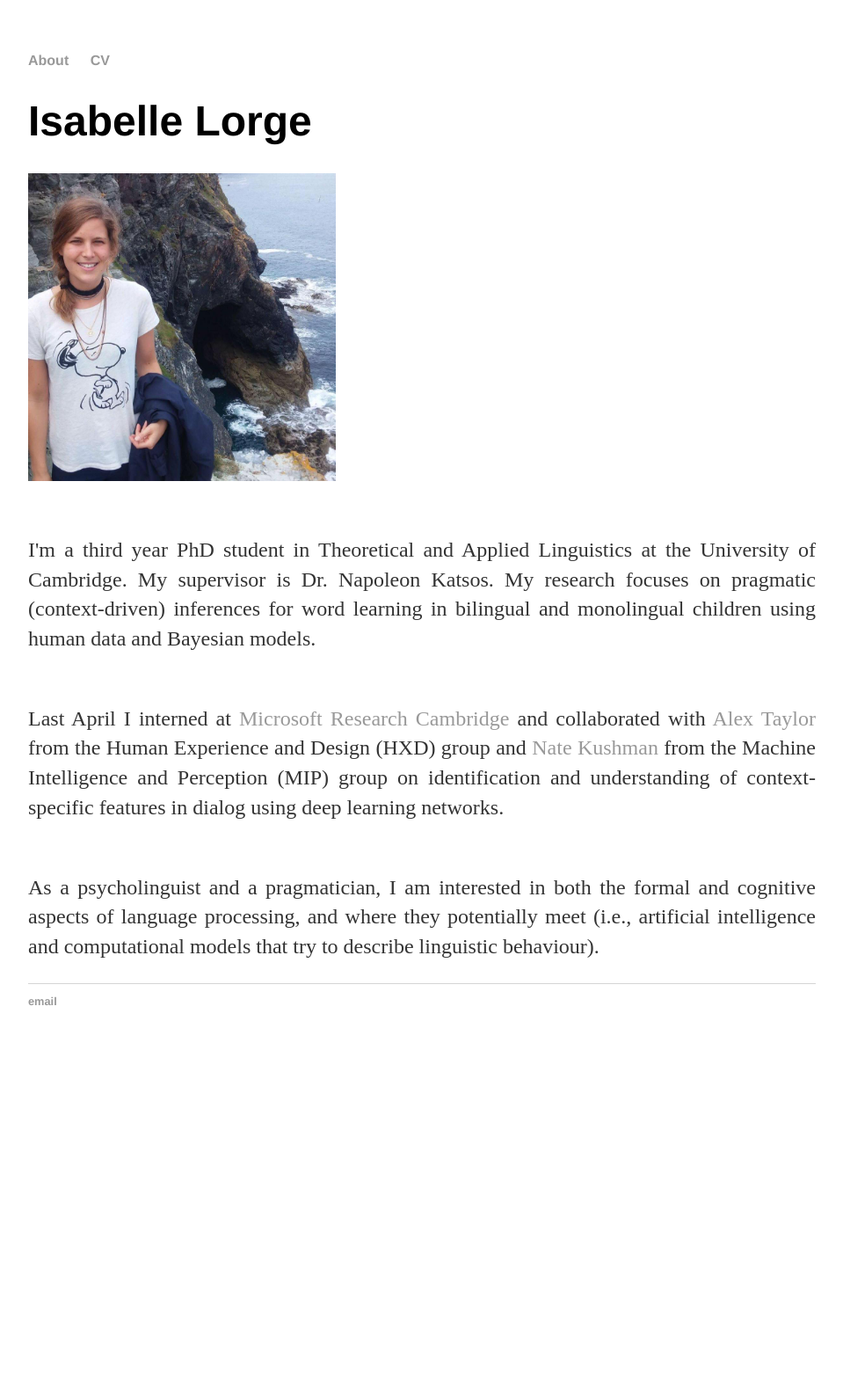
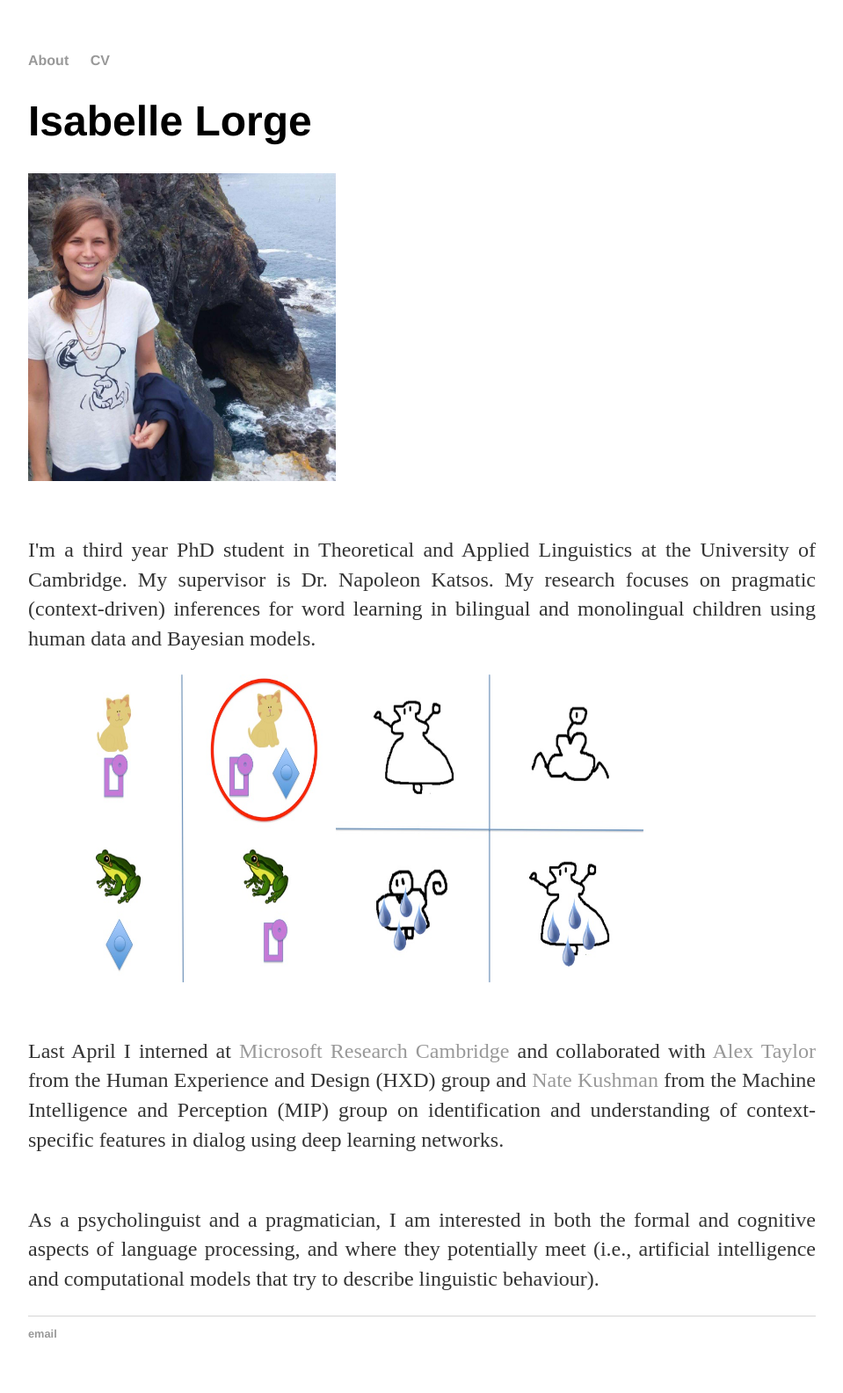
Before and after one commit to isabellelorge/isabellelorge.github.io, a Jekyll site: the page built from index.html, in a window 1280 px wide. Shown: the whole page at 88% size, without its empty margins (160-1119 px from the left). Built offline with Jekyll 4.4.1, drawn with Linux system fonts in a browser that asks for light colours; before the commit the page ends 1206 px from its top, so only the background shows below that.

Commit message:
Update index.html

```diff
--- a/index.html
+++ b/index.html
@@ -7,6 +7,7 @@ title: Isabelle Lorge
 	<img src="pic.jpg" alt="me", width="350", height="350">
 	<p><br>I'm a third year PhD student in Theoretical and Applied Linguistics at the University of Cambridge. My supervisor is
 	Dr. Napoleon Katsos. My research focuses on pragmatic (context-driven) inferences for word learning in bilingual and monolingual children using human data and Bayesian models.<br> </p>
+	<img src="Slide1.jpg" alt="me", width="350", height="350"><img src="slide02.jpg" alt="me", width="350", height="350">
 	<p> <br>Last April I interned at <a href="https://www.microsoft.com/en-us/research/lab/microsoft-research-cambridge/"> Microsoft Research Cambridge </a>
 	and collaborated with <a href= "https://ast.io/"> Alex Taylor </a> from the Human Experience and Design (HXD) group and <a href="https://www.microsoft.com/en-us/research/people/nkushman/"> Nate Kushman </a> from the
 	Machine Intelligence and Perception (MIP) group on identification and understanding of context-specific features in dialog using deep learning networks.</br> </p>
```
